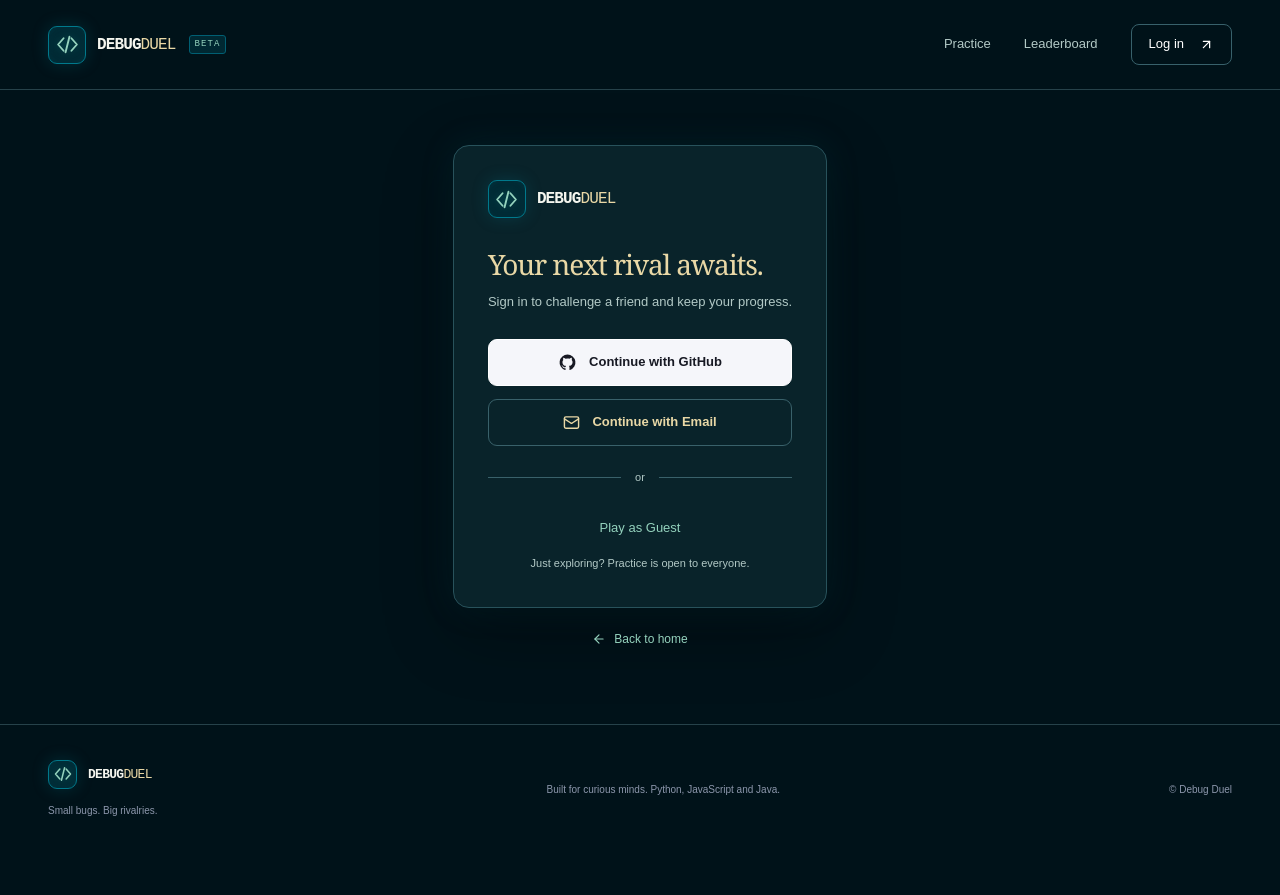
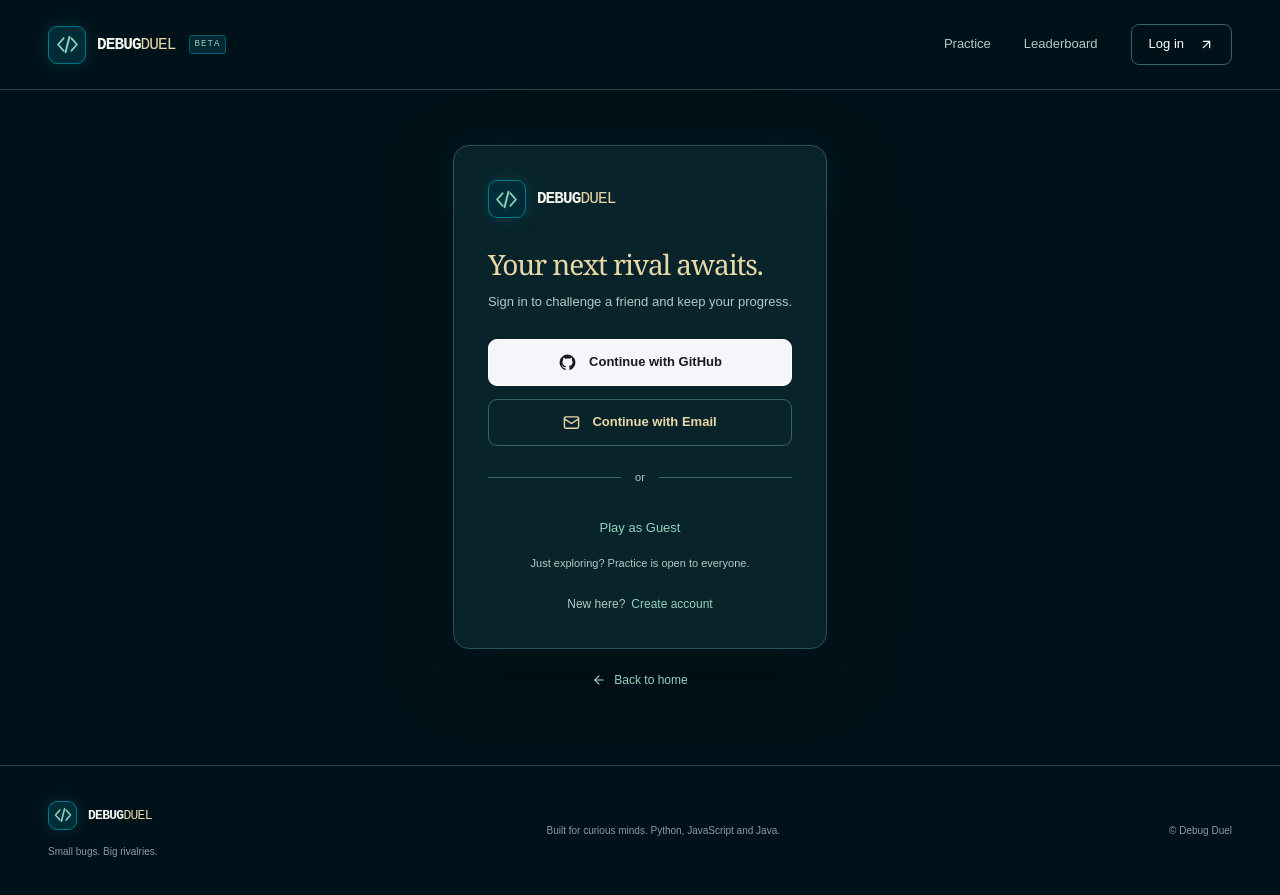
Before and after one commit to burakkyildiz/DebugDuel, a Next.js app: page /login in a window 1280 px wide. Before the commit the page ends 854 px from the top, so only its background shows below. Built offline with nearby package versions, Linux system fonts and the light colour scheme; no server answers.

Commit message:
feat: link to sign-up from the login page
Co-Authored-By: Claude Sonnet 5.5 <noreply@anthropic.com>

```diff
--- a/src/app/login/page.tsx
+++ b/src/app/login/page.tsx
@@ -15,5 +15,6 @@ export default async function Login({ searchParams }: { searchParams: Promise<{
     {params.error ? <p role="alert" className="form-error">{copy.auth.callbackFailure}</p> : null}
     {params.updated ? <p role="status" className="notice success">{copy.auth.verified}</p> : null}
     <div className="auth-options"><ProviderButton next={next} /><Link className="button button-secondary button-wide" href={`/login/email?next=${encodeURIComponent(next)}`}><Mail size={17} aria-hidden="true" />{copy.auth.email}</Link></div><div className="divider">{copy.auth.or}</div><Link href="/practice" className="guest-action">{copy.auth.guest}</Link><p className="guest-hint">{copy.auth.guestHint}</p>
+    <p className="auth-extra" style={{ justifyContent: "center", gap: 6 }}>{copy.auth.noAccount} <Link className="text-link" href={`/signup?next=${encodeURIComponent(next)}`}>{copy.auth.signUp}</Link></p>
   </AuthCard>;
 }
```
